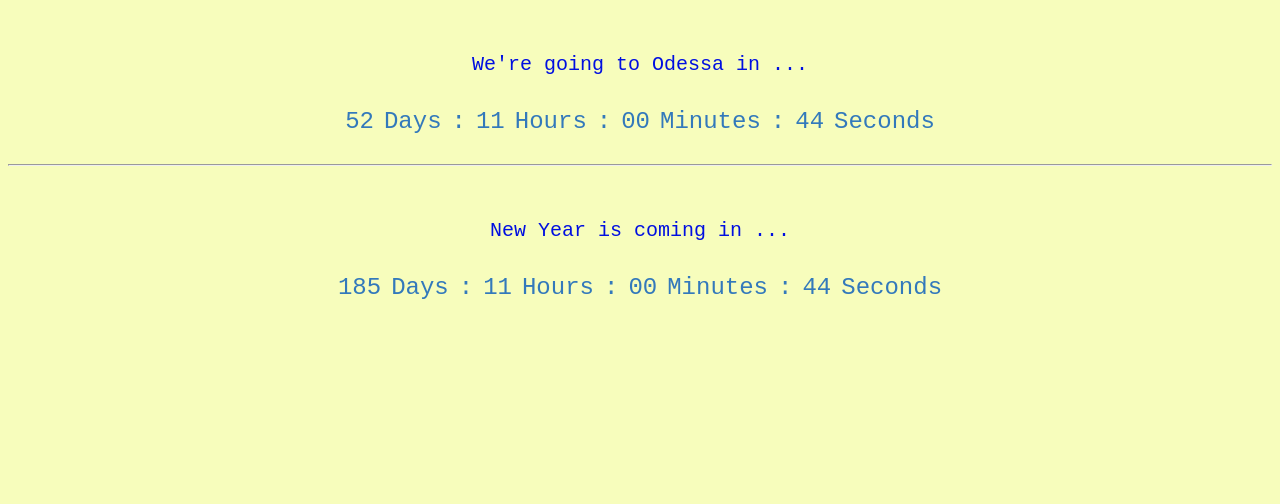
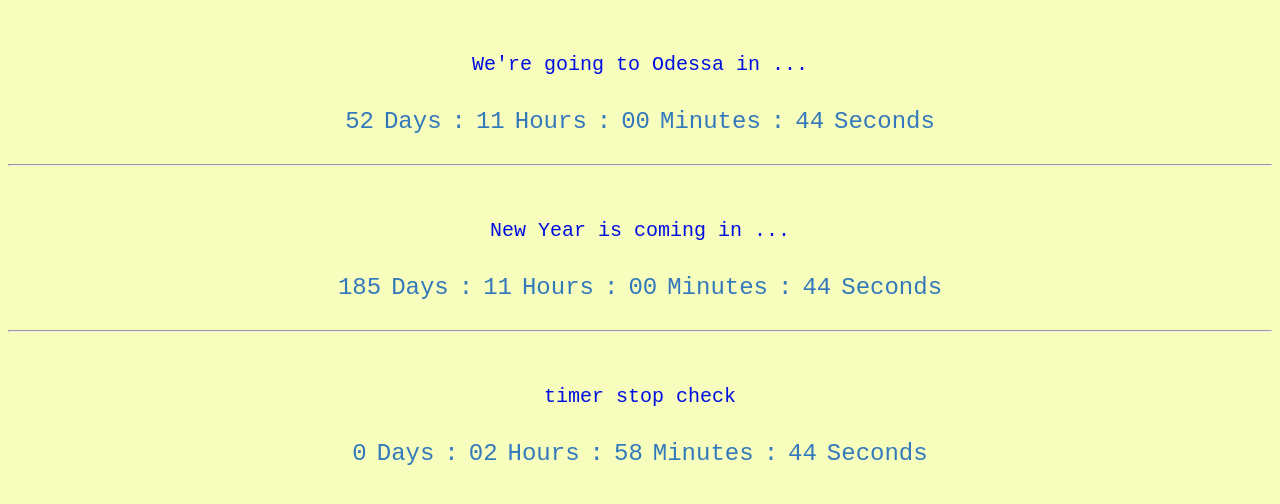
Before and after one commit to ikalyniak/goit-js-hw-11-timer, a plain HTML site: page index.html in a window 1280 px wide. Drawn offline with Linux system fonts and the light colour scheme.

Commit message:
added timer stop check, fixed HW

```diff
--- a/index.html
+++ b/index.html
@@ -116,6 +116,30 @@
   </div>
 </div>
 
+<hr class="line">
+<p class="text">timer stop check</p>
+
+  <div class="timer" id="timer-3">
+  <div class="field margin">
+    <span class="value margin" data-value="days">00</span>
+    <span class="label">Days</span>
+  </div>
+  <span class="margin">:</span>
+  <div class="field margin">
+    <span class="value margin" data-value="hours">00</span>
+    <span class="label">Hours</span>
+  </div>
+  <span class="margin">:</span>
+  <div class="field margin">
+    <span class="value margin" data-value="mins">00</span>
+    <span class="label">Minutes</span>
+  </div>
+  <span class="margin">:</span>
+  <div class="field">
+    <span class="value margin" data-value="secs">00</span>
+    <span class="label">Seconds</span>
+  </div>
+</div>
   <script src="./index.js" type="module"></script>
 </body>
 </html>
--- a/index.js
+++ b/index.js
@@ -11,11 +11,12 @@ class CountdownTimer {
   }
 
   initial(targetDate) {
-    setInterval(() => {
+    const id = setInterval(() => {
       const deltaTime = targetDate - Date.now();
       const timeComponents = this.getTimeComponents(deltaTime);
+
       this.updateTimerFace(timeComponents);
-      // console.log( a)
+      if (deltaTime <= 0) this.stop(id,deltaTime);
     }, 1000);
   }
 
@@ -38,6 +39,12 @@ class CountdownTimer {
     this.refs.mins.textContent = `${mins}`;
     this.refs.secs.textContent = `${secs}`;
   }
+
+  stop(id, deltaTime) {
+    clearInterval(id);
+    this.updateTimerFace({ days: '0', hours: '00', mins: '00', secs: '00' });
+    // console.log(this.getTimeComponents(deltaTime))
+  }
 };
 
 const timer1 = new CountdownTimer({
@@ -49,3 +56,8 @@ const timer2 = new CountdownTimer({
   selector: '#timer-2',
   targetDate: new Date('Jan 01, 2022'),
 });
+
+const timer3 = new CountdownTimer({
+  selector: '#timer-3',
+  targetDate: new Date('Jun 29, 2021 15:58:00'),
+});
```
